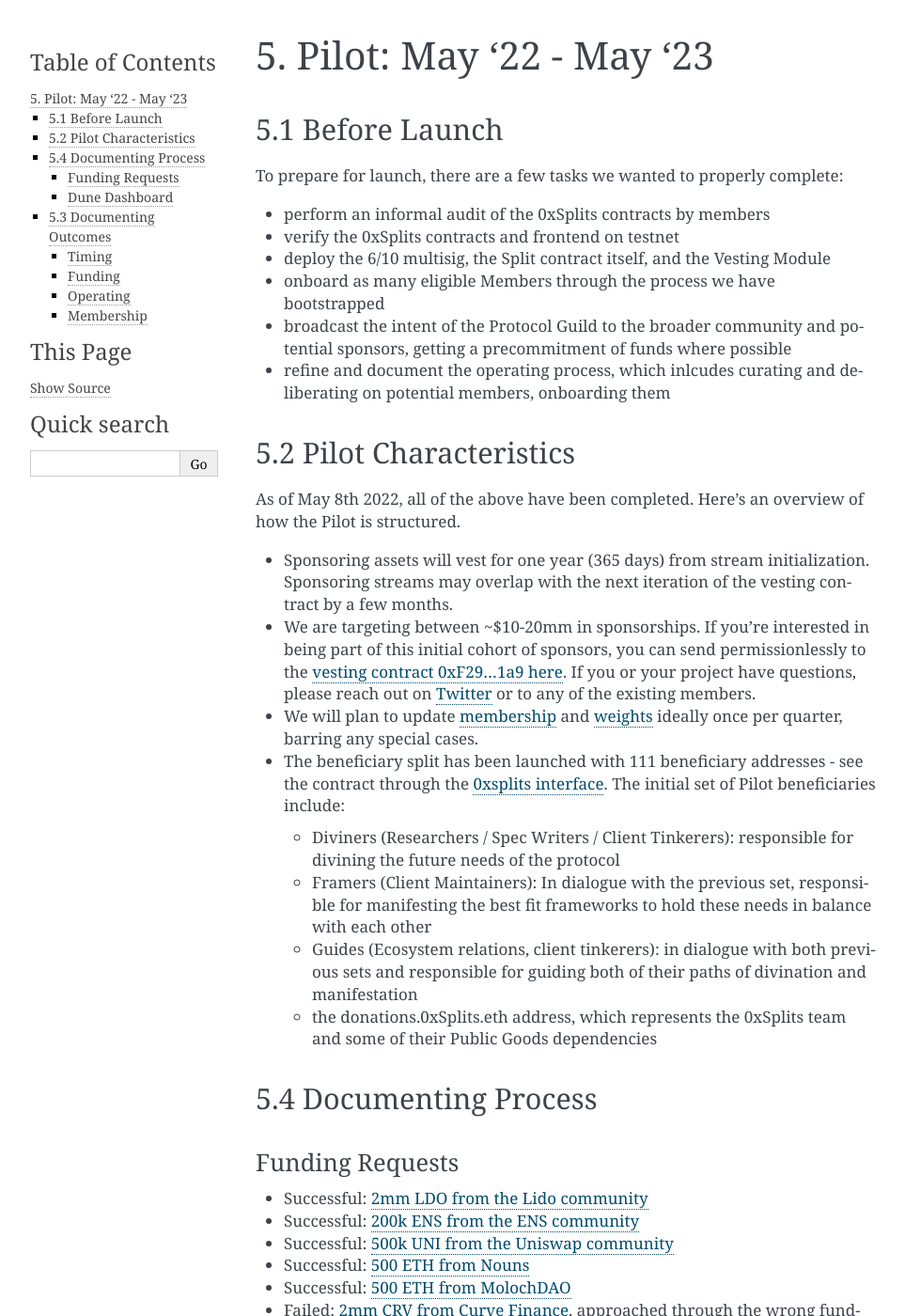
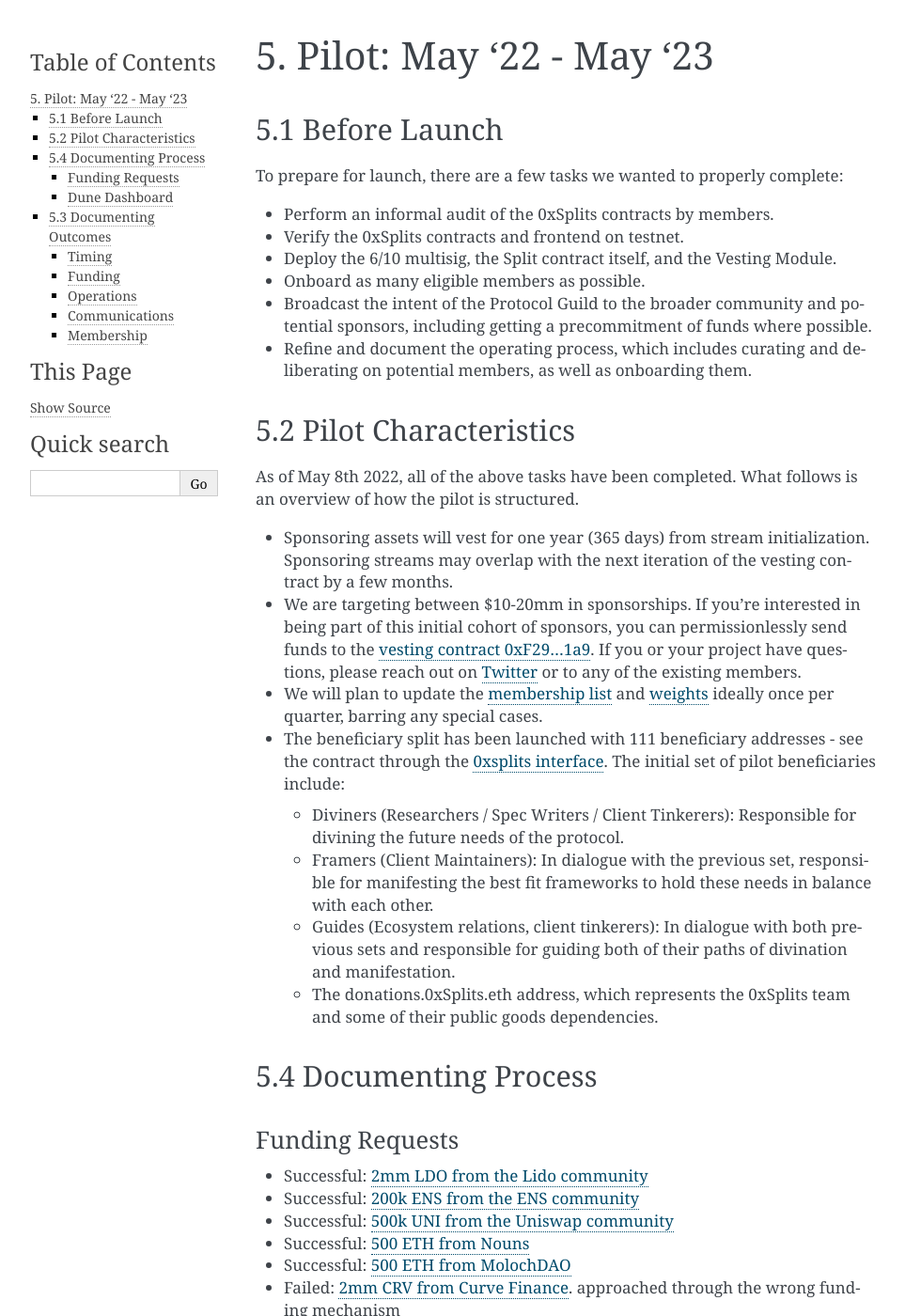
Before and after one commit to protocolguild/documentation, a Sphinx documentation site: the page built from docs/5-initial-pilot.md, in a window 1280 px wide and 1400 px high. Shown: the whole window at 94% size, without its empty margins (148-1111 px from the left). Built offline with Sphinx 7.4.7, drawn with Linux system fonts in a browser that asks for light colours; some of the changed text lies outside the part shown.

Commit message:
Grammar + consistency changes - 5-initial-pilot.md
- Various grammar and readability changes
- Added "Communications" section for "Documenting Outcomes"
- Standardizing;
-- Capitalization of the first letter in lists
-- Periods at the end of sentence-based lists
-- Lower case words things "pilot"
-- "e.g." instead of "eg."

```diff
--- a/docs/5-initial-pilot.md
+++ b/docs/5-initial-pilot.md
@@ -4,25 +4,25 @@
 
 To prepare for launch, there are a few tasks we wanted to properly complete:
 
-- perform an informal audit of the 0xSplits contracts by members
-- verify the 0xSplits contracts and frontend on testnet
-- deploy the 6/10 multisig, the Split contract itself, and the Vesting Module
-- onboard as many eligible Members through the process we have bootstrapped
-- broadcast the intent of the Protocol Guild to the broader community and potential sponsors, getting a precommitment of funds where possible
-- refine and document the operating process, which inlcudes curating and deliberating on potential members, onboarding them
+- Perform an informal audit of the 0xSplits contracts by members.
+- Verify the 0xSplits contracts and frontend on testnet.
+- Deploy the 6/10 multisig, the Split contract itself, and the Vesting Module.
+- Onboard as many eligible members as possible.
+- Broadcast the intent of the Protocol Guild to the broader community and potential sponsors, including getting a precommitment of funds where possible.
+- Refine and document the operating process, which includes curating and deliberating on potential members, as well as onboarding them.
 
 ## 5.2 Pilot Characteristics
 
-As of May 8th 2022, all of the above have been completed. Here's an overview of how the Pilot is structured.
+As of May 8th 2022, all of the above tasks have been completed. What follows is an overview of how the pilot is structured.
 
 - Sponsoring assets will vest for one year (365 days) from stream initialization. Sponsoring streams may overlap with the next iteration of the vesting contract by a few months.
-- We are targeting between ~$10-20mm in sponsorships. If you're interested in being part of this initial cohort of sponsors, you can send permissionlessly to the [vesting contract 0xF29...1a9 here](https://app.0xsplits.xyz/accounts/0xF29Ff96aaEa6C9A1fBa851f74737f3c069d4f1a9/). If you or your project have questions, please reach out on [Twitter](https://twitter.com/protocolguild) or to any of the existing members.
-- We will plan to update [membership](https://protocol-guild.readthedocs.io/en/latest/9-membership.html#member-list) and [weights](https://protocol-guild.readthedocs.io/en/latest/9-membership.html#addresses-and-weights) ideally once per quarter, barring any special cases.
-- The beneficiary split has been launched with 111 beneficiary addresses - see the contract through the [0xsplits interface](https://app.0xsplits.xyz/accounts/0x84af3D5824F0390b9510440B6ABB5CC02BB68ea1/). The initial set of Pilot beneficiaries include:
-  - Diviners (Researchers / Spec Writers / Client Tinkerers): responsible for divining the future needs of the protocol
-  - Framers (Client Maintainers): In dialogue with the previous set, responsible for manifesting the best fit frameworks to hold these needs in balance with each other
-  - Guides (Ecosystem relations, client tinkerers): in dialogue with both previous sets and responsible for guiding both of their paths of divination and manifestation
-  - the donations.0xSplits.eth address, which represents the 0xSplits team and some of their Public Goods dependencies
+- We are targeting between $10-20mm in sponsorships. If you’re interested in being part of this initial cohort of sponsors, you can permissionlessly send funds to the [vesting contract 0xF29...1a9](https://app.0xsplits.xyz/accounts/0xF29Ff96aaEa6C9A1fBa851f74737f3c069d4f1a9/). If you or your project have questions, please reach out on [Twitter](https://twitter.com/protocolguild) or to any of the existing members.
+- We will plan to update the [membership list](https://protocol-guild.readthedocs.io/en/latest/9-membership.html#member-list) and [weights](https://protocol-guild.readthedocs.io/en/latest/9-membership.html#addresses-and-weights) ideally once per quarter, barring any special cases.
+- The beneficiary split has been launched with 111 beneficiary addresses - see the contract through the [0xsplits interface](https://app.0xsplits.xyz/accounts/0x84af3D5824F0390b9510440B6ABB5CC02BB68ea1/). The initial set of pilot beneficiaries include:
+  - Diviners (Researchers / Spec Writers / Client Tinkerers): Responsible for divining the future needs of the protocol.
+  - Framers (Client Maintainers): In dialogue with the previous set, responsible for manifesting the best fit frameworks to hold these needs in balance with each other.
+  - Guides (Ecosystem relations, client tinkerers): In dialogue with both previous sets and responsible for guiding both of their paths of divination and manifestation.
+  - The donations.0xSplits.eth address, which represents the 0xSplits team and some of their public goods dependencies.
 
 ## 5.4 Documenting Process
 
@@ -37,33 +37,40 @@
 
 ### Dune Dashboard
 
-An overview of Pilot finances can be explored via this Dune Analytics dashboard: [Protocol Guild Finances](https://dune.com/datamonkey_eth/protocol-guild). Thanks to [@datamonkey_eth](https://twitter.com/datamonkey_eth) for working with us to make it happen - we can strongly recommend them if your project needs data viz done!
+An overview of pilot finances can be explored via this Dune Analytics dashboard: [Protocol Guild Finances](https://dune.com/datamonkey_eth/protocol-guild). Thanks to [@datamonkey_eth](https://twitter.com/datamonkey_eth) for working with us to make it happen - we can strongly recommend them if your project needs data viz done!
 
 ## 5.3 Documenting Outcomes
 
-Throughout the pilot, special attention should be given to evaluating outcomes related to the above characteristics. The information gathered should be archived in the docs as a cohesive report for the edification of future members and operational adjustments. The  report should include the following topics:
+Throughout the pilot, special attention should be given to evaluating outcomes related to the aforementioned **Pilot Characteristics**. The information gathered should be archived in the docs as a cohesive report for the edification of future members and operational adjustments. The report should include the following topics:
 
 ### Timing
-  - Was one year the right length for a Pilot?
-  - what should the typical vesting period be in regular operation?
-  - What's the earliest the next iteration would launch ahead of the Pilot vest concluding?
+  - Was one year the right length for the pilot?
+  - What should the standard vesting period be post-pilot?
+  - What’s the earliest the next iteration should launch ahead of the pilot concluding?
 
 ### Funding
   - Were funding targets hit ahead of launch?
-  - Was the initial raise too low / high?
+  - How were the funds impacted by asset price fluctuations during the pilot?
+  - Was the initial raise too low/high?
   - Was there a healthy number and variety of sponsors?
 
-### Operating
+### Operations
   - What sort of operating procedures worked? Which ones didn't?
   - What role did voting play in decision making, if any?
   - What were the best practices that emerged with regard to voting, onboarding, curation?
-  - Should the weighting be modified eg. more granular, more subjective measures?
+  - Should the weighting be modified e.g. more granular, more subjective measures?
+  - Were there any issues with compromised wallets, contracts or multisigs during the pilot?
+
+### Communications
+  - What sort of communication activities were carried out by the Guild during the pilot?
+  - What was the engagement level of said communications with Guild members, sponsors and the community more broadly?
+  - What sort of questions, feedback or concerns (if any), did Guild members, sponsors, or the community have during the pilot?
 
 ### Membership
   - Did the Guild start with an accurate representation of protocol contributors?
-  - What areas in the ecosystem should eligibility be expanded to over the pilot?
-  - What were the notable membership changes/ disputes, if any?
+  - What areas in the ecosystem should eligibility be expanded to after the pilot? Are there areas where eligibility should be restricted?
+  - What were the notable membership changes/disputes, if any?
   - What is the general state of the membership?
-  - Has the presence of the Protocol Guild lead to negative or positive affects to relationships, the progress of regular projects?
+  - Has the presence of the Guild lead to negative or positive affects to relationships, the progress of regular projects?
   - What frequency has someone's decision to join or remain in core protocol work cited the Guild as a compelling benefit?
   - Have any Guild members participated in mentorship programs to support diverse array of future contributors?
```
